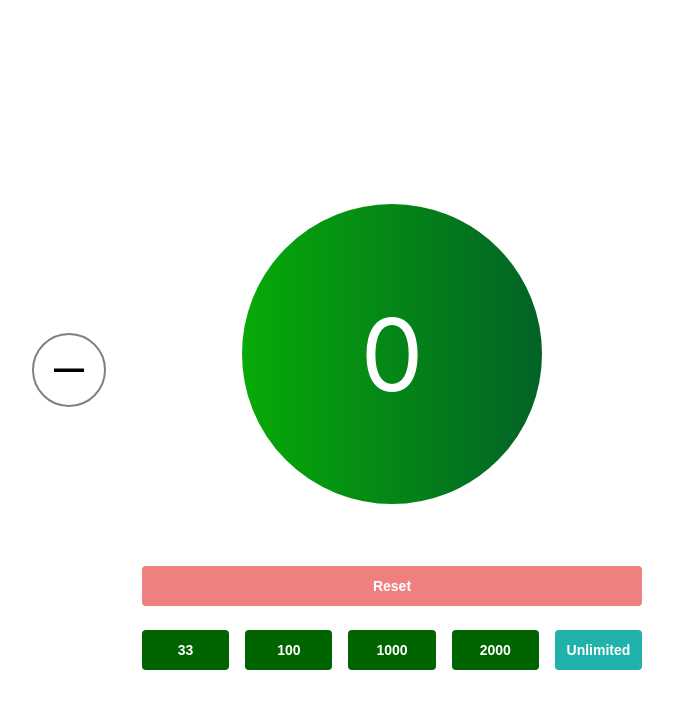
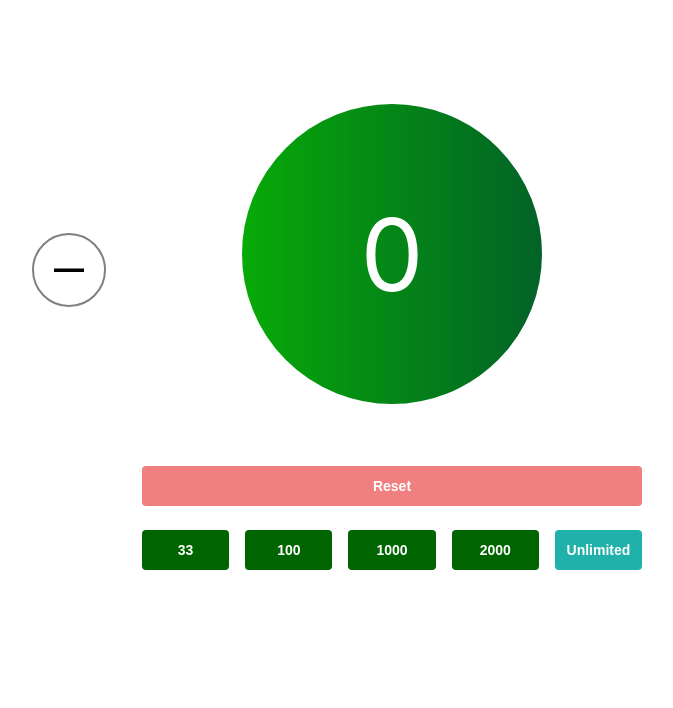
Before and after one commit to AliAsanov90/tasbih, a React (Create React App) app: page / in a window 1280 px wide. Shown: the top 708 px of the page, without its empty margins (303-976 px from the left). Built offline with nearby package versions, Linux system fonts and the light colour scheme.

Commit message:
change padding

```diff
--- a/src/App.css
+++ b/src/App.css
@@ -15,7 +15,7 @@ html, body {
   align-items: center;
   gap: 36px;
   padding: 24px;
-  padding-top: 200px;
+  padding-top: 100px;
   text-align: center;
 }
 
```
